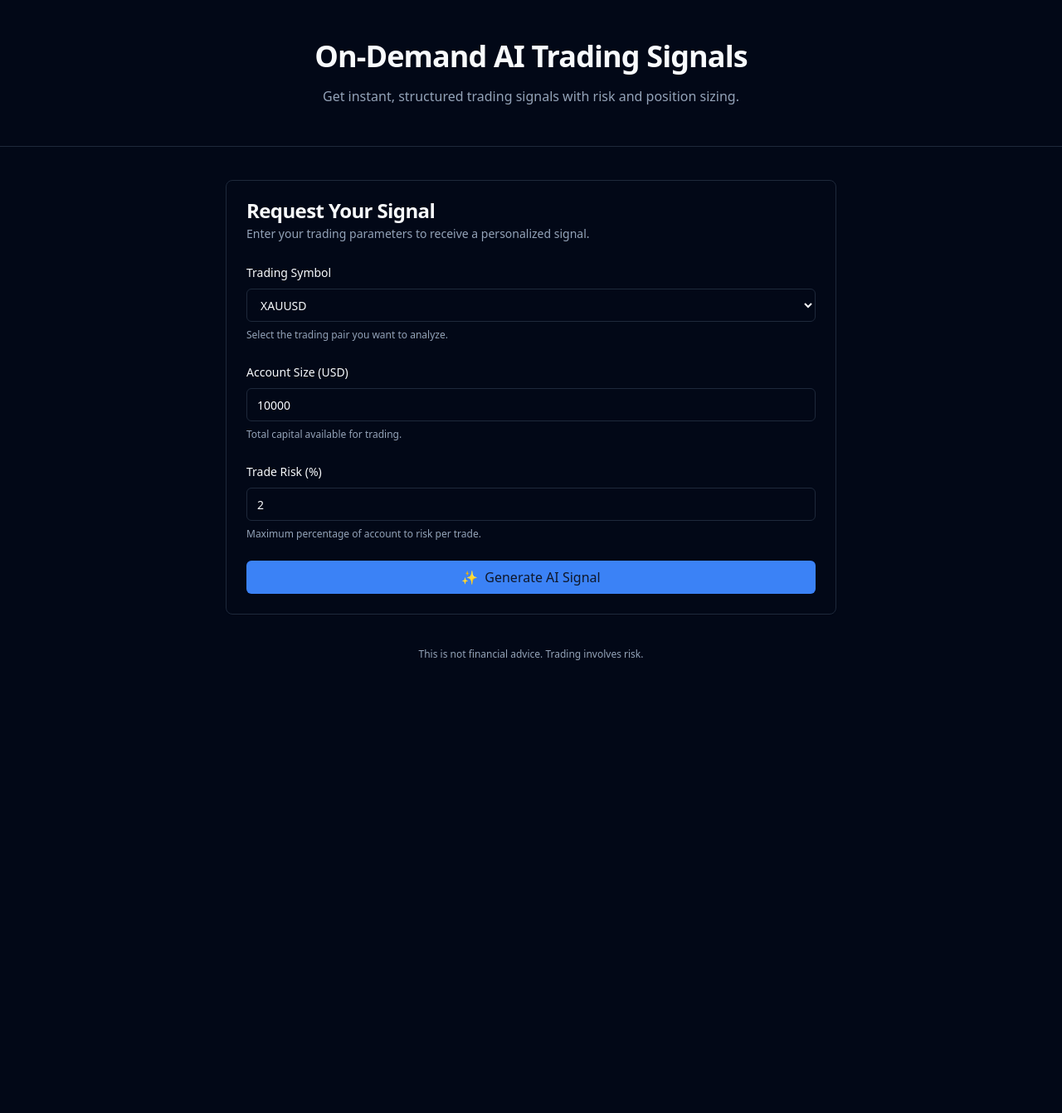
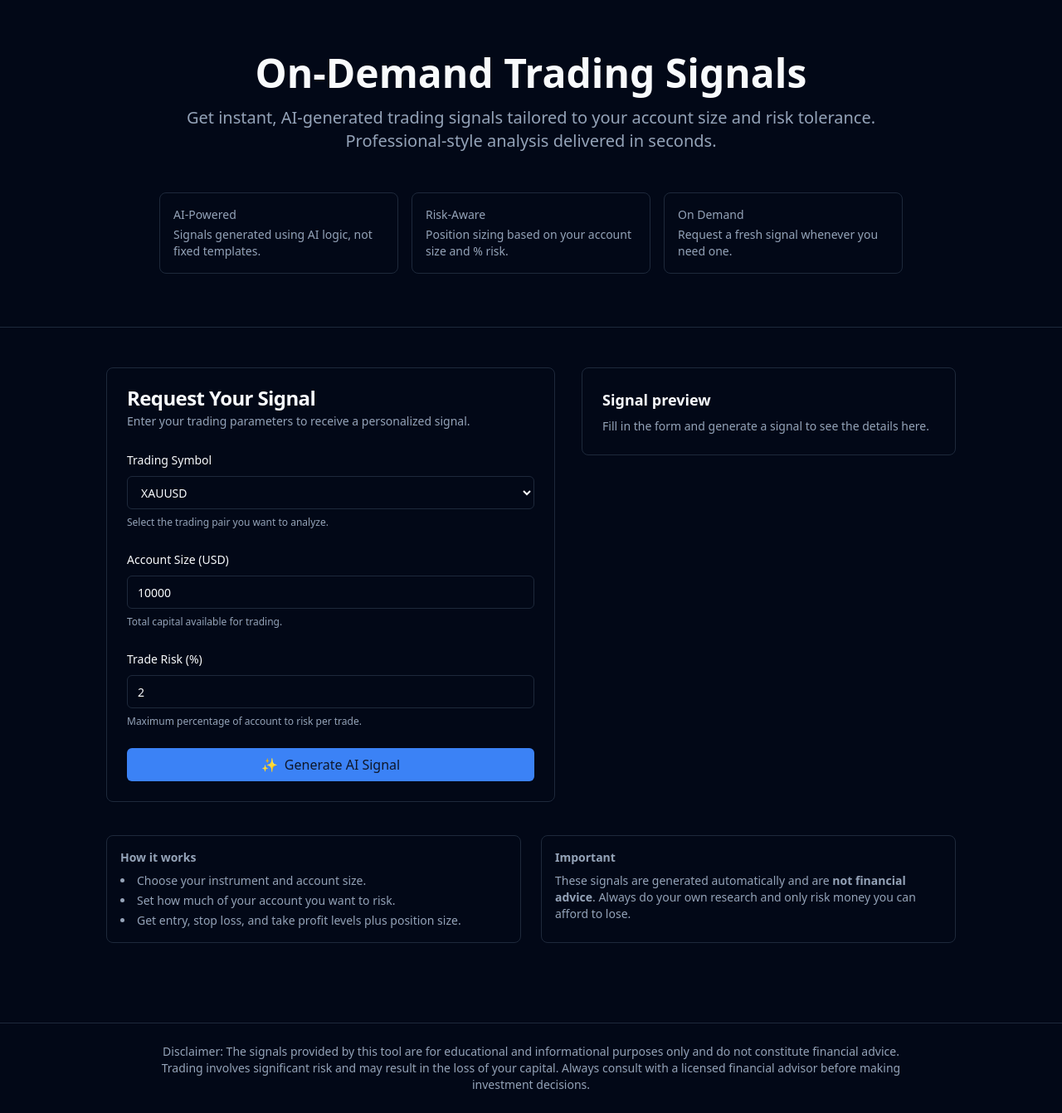
Before and after one commit to sbautomation-ai/ai-trading-signals, a React (Vite) app: page / in a window 1280 px wide. Shown: the whole page at 83% size. Before the commit the page ends 837 px from the top, so only its background shows below. Built offline with nearby package versions, Linux system fonts and the light colour scheme.

Commit message:
Fix SignalDisplay props and TS error

```diff
--- a/src/App.tsx
+++ b/src/App.tsx
@@ -18,35 +18,62 @@ function App() {
     setError(null);
 
     try {
-      const request: SignalRequest = { symbol, accountSize, tradeRiskPercent };
+      const request: SignalRequest = {
+        symbol,
+        accountSize,
+        tradeRiskPercent,
+      };
 
-      // Prefer same-origin API; allow override via VITE_API_URL (no trailing slash)
-      const API_BASE = import.meta.env.VITE_API_URL || '';
-      const url = `${API_BASE}/api/generate-signal`;
+      // VITE_API_URL should be the full URL to your backend endpoint, e.g.
+      // https://ai-trading-signals-clean.vercel.app/api/generate-signal
+      const apiUrl = import.meta.env.VITE_API_URL?.trim();
 
-      const response = await fetch(url, {
+      if (!apiUrl) {
+        setError(
+          'The app is not configured with an API URL yet. Please set VITE_API_URL to your backend endpoint (for example: https://ai-trading-signals-clean.vercel.app/api/generate-signal) and rebuild the app.'
+        );
+        setSignalData(null);
+        return;
+      }
+
+      console.log('Fetching from:', apiUrl);
+
+      const response = await fetch(apiUrl, {
         method: 'POST',
-        headers: { 'Content-Type': 'application/json' },
+        headers: {
+          'Content-Type': 'application/json',
+        },
         body: JSON.stringify(request),
       });
 
       if (!response.ok) {
-        // Try to read API error; fall back to generic
-        let msg = 'Failed to generate signal';
-        try {
-          const e = await response.json();
-          if (e?.error) msg = e.error;
-        } catch {}
-        throw new Error(msg);
+        const errorData = await response.json().catch(() => null);
+        throw new Error(errorData?.error || 'Failed to generate signal');
       }
 
       const data: SignalResponse = await response.json();
-      // Keep the originally-typed symbol for display
-      data.signal.symbol = originalSymbolFormat.toLowerCase();
+
+      // If you want to display the symbol as the user originally entered it:
+      if (data?.signal) {
+        data.signal.symbol = originalSymbolFormat;
+      }
+
       setSignalData(data);
     } catch (err) {
-      const errorMessage = err instanceof Error ? err.message : 'An error occurred';
+      const errorMessage =
+        err instanceof Error ? err.message : 'An error occurred';
+
+      if (
+        errorMessage.includes('Failed to fetch') ||
+        errorMessage.includes('NetworkError')
+      ) {
+        setError(
+          `Failed to connect to API. Please check that VITE_API_URL is configured correctly. Error: ${errorMessage}`
+        );
+      } else {
         setError(errorMessage);
+      }
+
       setSignalData(null);
     } finally {
       setIsLoading(false);
@@ -57,38 +84,92 @@ function App() {
     <div className="min-h-screen bg-background">
       {/* Hero Section */}
       <div className="border-b">
-        <div className="container mx-auto px-4 py-12">
-          <div className="text-center max-w-3xl mx-auto">
-            <h1 className="text-4xl font-bold tracking-tight mb-4">
-              On-Demand AI Trading Signals
+        <div className="container mx-auto px-4 py-12 md:py-16">
+          <div className="max-w-4xl mx-auto">
+            <div className="text-center mb-12">
+              <h1 className="text-4xl md:text-5xl font-bold mb-4">
+                On-Demand Trading Signals
               </h1>
-            <p className="text-muted-foreground">
-              Get instant, structured trading signals with risk and position sizing.
+              <p className="text-xl text-muted-foreground">
+                Get instant, AI-generated trading signals tailored to your
+                account size and risk tolerance. Professional-style analysis
+                delivered in seconds.
               </p>
+            </div>
+
+            <div className="grid gap-4 md:grid-cols-3 text-sm text-muted-foreground">
+              <div className="p-4 border rounded-lg bg-card">
+                <p className="font-medium mb-1">AI-Powered</p>
+                <p>Signals generated using AI logic, not fixed templates.</p>
+              </div>
+              <div className="p-4 border rounded-lg bg-card">
+                <p className="font-medium mb-1">Risk-Aware</p>
+                <p>Position sizing based on your account size and % risk.</p>
+              </div>
+              <div className="p-4 border rounded-lg bg-card">
+                <p className="font-medium mb-1">On Demand</p>
+                <p>Request a fresh signal whenever you need one.</p>
+              </div>
+            </div>
           </div>
         </div>
       </div>
 
-      {/* Form + Results */}
-      <div className="container mx-auto px-4 py-10 max-w-3xl">
+      {/* Main Content */}
+      <main className="container mx-auto px-4 py-10 md:py-12">
+        <div className="max-w-5xl mx-auto grid gap-8 md:grid-cols-[minmax(0,1.2fr)_minmax(0,1fr)] items-start">
+          {/* Left: Form */}
+          <div>
             <SignalForm onSubmit={handleSubmit} isLoading={isLoading} />
 
             {error && (
-          <div className="mt-6 rounded-md border border-red-500/40 bg-red-900/20 p-4 text-red-200">
-            {error}
+              <div className="mt-4 p-4 bg-red-500/10 border border-red-500/20 rounded-md">
+                <p className="text-sm text-red-400">{error}</p>
               </div>
             )}
+          </div>
 
-        {signalData && (
-          <div className="mt-8">
-            <SignalDisplay data={signalData} />
+          {/* Right: Signal Display */}
+          <div>
+            {/* IMPORTANT: pass `signalData`, not `data` */}
+            <SignalDisplay signalData={signalData} />
           </div>
-        )}
+        </div>
 
-        {/* Disclaimer */}
-        <p className="mt-10 text-xs text-muted-foreground text-center">
-          This is not financial advice. Trading involves risk.
+        {/* Extra notes / disclaimer highlight */}
+        <div className="mt-10 max-w-5xl mx-auto grid gap-6 md:grid-cols-2 text-sm text-muted-foreground">
+          <div className="p-4 border rounded-lg bg-card">
+            <p className="font-semibold mb-2">How it works</p>
+            <ul className="space-y-1 list-disc list-inside">
+              <li>Choose your instrument and account size.</li>
+              <li>Set how much of your account you want to risk.</li>
+              <li>
+                Get entry, stop loss, and take profit levels plus position size.
+              </li>
+            </ul>
+          </div>
+          <div className="p-4 border rounded-lg bg-card">
+            <p className="font-semibold mb-2">Important</p>
+            <p>
+              These signals are generated automatically and are{' '}
+              <span className="font-semibold">not financial advice</span>. Always
+              do your own research and only risk money you can afford to lose.
             </p>
+          </div>
+        </div>
+      </main>
+
+      {/* Disclaimer Footer */}
+      <div className="border-t mt-12">
+        <div className="container mx-auto px-4 py-6">
+          <p className="text-sm text-muted-foreground text-center max-w-4xl mx-auto">
+            Disclaimer: The signals provided by this tool are for educational
+            and informational purposes only and do not constitute financial
+            advice. Trading involves significant risk and may result in the loss
+            of your capital. Always consult with a licensed financial advisor
+            before making investment decisions.
+          </p>
+        </div>
       </div>
     </div>
   );
--- a/src/components/SignalDisplay.tsx
+++ b/src/components/SignalDisplay.tsx
@@ -1,196 +1,112 @@
-import { SignalResponse } from '../types/trading';
-import { Card, CardContent, CardHeader, CardTitle, CardDescription } from './ui/card';
-import { Badge } from './ui/badge';
+import React from 'react';
+import type { SignalResponse } from '../types/trading';
 
 interface SignalDisplayProps {
+  // We keep this flexible: when there's no signal yet, it's null.
   signalData: SignalResponse | null;
 }
 
-export function SignalDisplay({ signalData }: SignalDisplayProps) {
+export const SignalDisplay: React.FC<SignalDisplayProps> = ({
+  signalData,
+}) => {
   if (!signalData) {
     return (
-      <Card>
-        <CardHeader>
-          <CardTitle>Your AI Signal</CardTitle>
-          <CardDescription>
-            Submit the form to generate a signal.
-          </CardDescription>
-        </CardHeader>
-        <CardContent className="pt-6">
-          <div className="flex flex-col items-center justify-center py-12">
-            <div className="text-6xl mb-4 text-muted-foreground">📊</div>
-            <p className="text-lg font-medium mb-2">No signal generated yet</p>
-            <p className="text-sm text-muted-foreground text-center">
-              Fill in the form to get your AI-powered trading signal.
-            </p>
-          </div>
-        </CardContent>
-      </Card>
+      <div className="border rounded-lg p-6 bg-card">
+        <h2 className="text-lg font-semibold mb-2">Signal preview</h2>
+        <p className="text-sm text-muted-foreground">
+          Fill in the form and generate a signal to see the details here.
+        </p>
+      </div>
     );
   }
 
-  const { signal, positionDetails } = signalData;
-
-  const formatCurrency = (value: number) => {
-    return new Intl.NumberFormat('en-US', {
-      style: 'currency',
-      currency: 'USD',
-      minimumFractionDigits: 2,
-      maximumFractionDigits: 2,
-    }).format(value);
-  };
-
-  const formatCurrencyPrice = (value: number) => {
-    return new Intl.NumberFormat('en-US', {
-      style: 'currency',
-      currency: 'USD',
-      minimumFractionDigits: 2,
-      maximumFractionDigits: 2,
-    }).format(value);
-  };
-
-  const formatRatio = (value: number) => {
-    return value.toFixed(2);
-  };
-
-  const formatDateTime = () => {
-    return new Date().toLocaleString('en-US', {
-      month: '2-digit',
-      day: '2-digit',
-      year: 'numeric',
-      hour: '2-digit',
-      minute: '2-digit',
-      second: '2-digit',
-      hour12: true,
-    });
-  };
+  // We assume SignalResponse has `signal` and `risk` objects.
+  const { signal, risk } = signalData as any;
 
   return (
-    <div className="space-y-4">
-      <Card>
-        <CardHeader>
-          <CardTitle>Your AI Signal</CardTitle>
-          <CardDescription>
-            Follow these levels for optimal trade execution.
-          </CardDescription>
-        </CardHeader>
-        <CardContent className="space-y-4">
-          {/* Signal Header */}
-          <div className="flex items-center justify-between mb-4">
-            <div>
-              <h3 className="text-2xl font-bold">{signal.symbol}</h3>
-              <p className="text-sm text-muted-foreground">{formatDateTime()}</p>
-            </div>
-            <Badge variant={signal.direction === 'BUY' ? 'success' : 'destructive'} className="text-base px-4 py-2">
-              {signal.direction === 'BUY' ? '↑' : '↓'} {signal.direction}
-            </Badge>
-          </div>
+    <div className="border rounded-lg p-6 bg-card space-y-4">
+      <h2 className="text-lg font-semibold">Generated Signal</h2>
 
-          {/* Order Type */}
-          <div className="mb-4">
-            <p className="text-xs text-muted-foreground mb-1">MARKET ORDER</p>
-            <div>
-              <p className="text-xs text-muted-foreground mb-1">Entry Price</p>
-              <p className="text-3xl font-bold">{formatCurrencyPrice(signal.entry)}</p>
-            </div>
-          </div>
+      <div className="space-y-1 text-sm">
+        {signal?.symbol && (
+          <p>
+            <span className="font-medium">Symbol:</span> {signal.symbol}
+          </p>
+        )}
+        {signal?.side && (
+          <p>
+            <span className="font-medium">Side:</span>{' '}
+            {String(signal.side).toUpperCase()}
+          </p>
+        )}
+        {signal?.entryType && (
+          <p>
+            <span className="font-medium">Entry type:</span> {signal.entryType}
+          </p>
+        )}
+        {signal?.entryPrice !== undefined && (
+          <p>
+            <span className="font-medium">Entry price:</span>{' '}
+            {signal.entryPrice}
+          </p>
+        )}
+        {signal?.stopLoss !== undefined && (
+          <p>
+            <span className="font-medium">Stop loss:</span> {signal.stopLoss}
+          </p>
+        )}
+        {signal?.takeProfit1 !== undefined && (
+          <p>
+            <span className="font-medium">Take profit 1:</span>{' '}
+            {signal.takeProfit1}
+          </p>
+        )}
+        {signal?.takeProfit2 !== undefined && (
+          <p>
+            <span className="font-medium">Take profit 2:</span>{' '}
+            {signal.takeProfit2}
+          </p>
+        )}
+        {signal?.timeFrame && (
+          <p>
+            <span className="font-medium">Timeframe:</span> {signal.timeFrame}
+          </p>
+        )}
+      </div>
 
-          {/* Key Levels */}
-          <div className="grid grid-cols-3 gap-3">
-            <div className="p-4 rounded-lg border border-red-500/30 bg-red-500/10">
-              <div className="flex items-center gap-2 mb-2">
-                <span className="text-lg">〰️</span>
-                <p className="text-xs font-medium">Stop Loss</p>
-              </div>
-              <p className="text-lg font-bold">{formatCurrencyPrice(signal.stopLoss)}</p>
-            </div>
-            <div className="p-4 rounded-lg border border-green-500/30 bg-green-500/10">
-              <div className="flex items-center gap-2 mb-2">
-                <span className="text-lg">↑</span>
-                <p className="text-xs font-medium">Take Profit 1</p>
-              </div>
-              <p className="text-lg font-bold">{formatCurrencyPrice(signal.takeProfit1)}</p>
-            </div>
-            <div className="p-4 rounded-lg border border-green-500/30 bg-green-500/10">
-              <div className="flex items-center gap-2 mb-2">
-                <span className="text-lg">↑</span>
-                <p className="text-xs font-medium">Take Profit 2</p>
-              </div>
-              <p className="text-lg font-bold">{formatCurrencyPrice(signal.takeProfit2)}</p>
-            </div>
-          </div>
+      <div className="border-t pt-4 space-y-1 text-sm">
+        <h3 className="font-semibold">Risk / Position Sizing</h3>
+        {risk?.accountSize !== undefined && (
+          <p>
+            <span className="font-medium">Account size:</span>{' '}
+            {risk.accountSize}
+          </p>
+        )}
+        {risk?.tradeRiskPercent !== undefined && (
+          <p>
+            <span className="font-medium">Risk per trade:</span>{' '}
+            {risk.tradeRiskPercent}%{/* you can format further if you like */}
+          </p>
+        )}
+        {risk?.riskAmount !== undefined && (
+          <p>
+            <span className="font-medium">Risk amount:</span> {risk.riskAmount}
+          </p>
+        )}
+        {risk?.positionSize !== undefined && (
+          <p>
+            <span className="font-medium">Position size:</span>{' '}
+            {risk.positionSize}
+          </p>
+        )}
+      </div>
 
-          {/* Risk Management Note */}
-          <div className="p-3 bg-blue-500/10 border border-blue-500/20 rounded-md flex items-start gap-2">
-            <span className="text-lg">ℹ️</span>
-            <p className="text-sm">
-              Risk Management: When trade hits TP1, move SL to entry.
-            </p>
-          </div>
-
-          {/* Recommended Lot Size */}
-          <Card>
-            <CardHeader className="pb-3">
-              <CardTitle className="text-base">Recommended Lot Size</CardTitle>
-            </CardHeader>
-            <CardContent>
-              <p className="text-3xl font-bold mb-1">{positionDetails.recommendedLots.toFixed(2)}</p>
-              <p className="text-sm text-muted-foreground">{positionDetails.recommendedUnits.toFixed(4)} units</p>
-            </CardContent>
-          </Card>
-
-          {/* Position Details */}
-          <Card>
-            <CardHeader className="pb-3">
-              <CardTitle className="text-base">Position Details</CardTitle>
-            </CardHeader>
-            <CardContent className="space-y-3">
-              <div className="grid grid-cols-2 gap-4">
-                <div>
-                  <p className="text-xs text-muted-foreground mb-1">Account Size</p>
-                  <p className="text-base font-semibold">{formatCurrency(positionDetails.accountSize)}</p>
-                </div>
-                <div>
-                  <p className="text-xs text-muted-foreground mb-1">Risk per Trade</p>
-                  <p className="text-base font-semibold">{positionDetails.riskPerTrade}%</p>
-                </div>
-                <div>
-                  <p className="text-xs text-muted-foreground mb-1">Amount Risking</p>
-                  <p className="text-base font-semibold text-red-400">
-                    {formatCurrency(positionDetails.amountRisking)}
-                  </p>
-                </div>
-              </div>
-              <div className="grid grid-cols-2 gap-4 pt-3 border-t">
-                <div>
-                  <p className="text-xs text-muted-foreground mb-1">Profit at TP1</p>
-                  <p className="text-base font-semibold text-green-400">
-                    {formatCurrency(positionDetails.profitAtTP1)}
-                  </p>
-                </div>
-                <div>
-                  <p className="text-xs text-muted-foreground mb-1">Profit at TP2</p>
-                  <p className="text-base font-semibold text-green-400">
-                    {formatCurrency(positionDetails.profitAtTP2)}
-                  </p>
-                </div>
-                <div>
-                  <p className="text-xs text-muted-foreground mb-1">Risk:Reward (TP1)</p>
-                  <p className="text-base font-semibold text-blue-400">
-                    1:{formatRatio(positionDetails.riskRewardTP1)}
-                  </p>
-                </div>
-                <div>
-                  <p className="text-xs text-muted-foreground mb-1">Risk:Reward (TP2)</p>
-                  <p className="text-base font-semibold text-blue-400">
-                    1:{formatRatio(positionDetails.riskRewardTP2)}
-                  </p>
-                </div>
-              </div>
-            </CardContent>
-          </Card>
-        </CardContent>
-      </Card>
+      {signal?.comment && (
+        <div className="border-t pt-4 text-sm text-muted-foreground">
+          <p className="font-semibold mb-1">Comment / Notes</p>
+          <p>{signal.comment}</p>
+        </div>
+      )}
     </div>
   );
-}
+};
```
Lines whose indentation alone changed are shown as unchanged.
